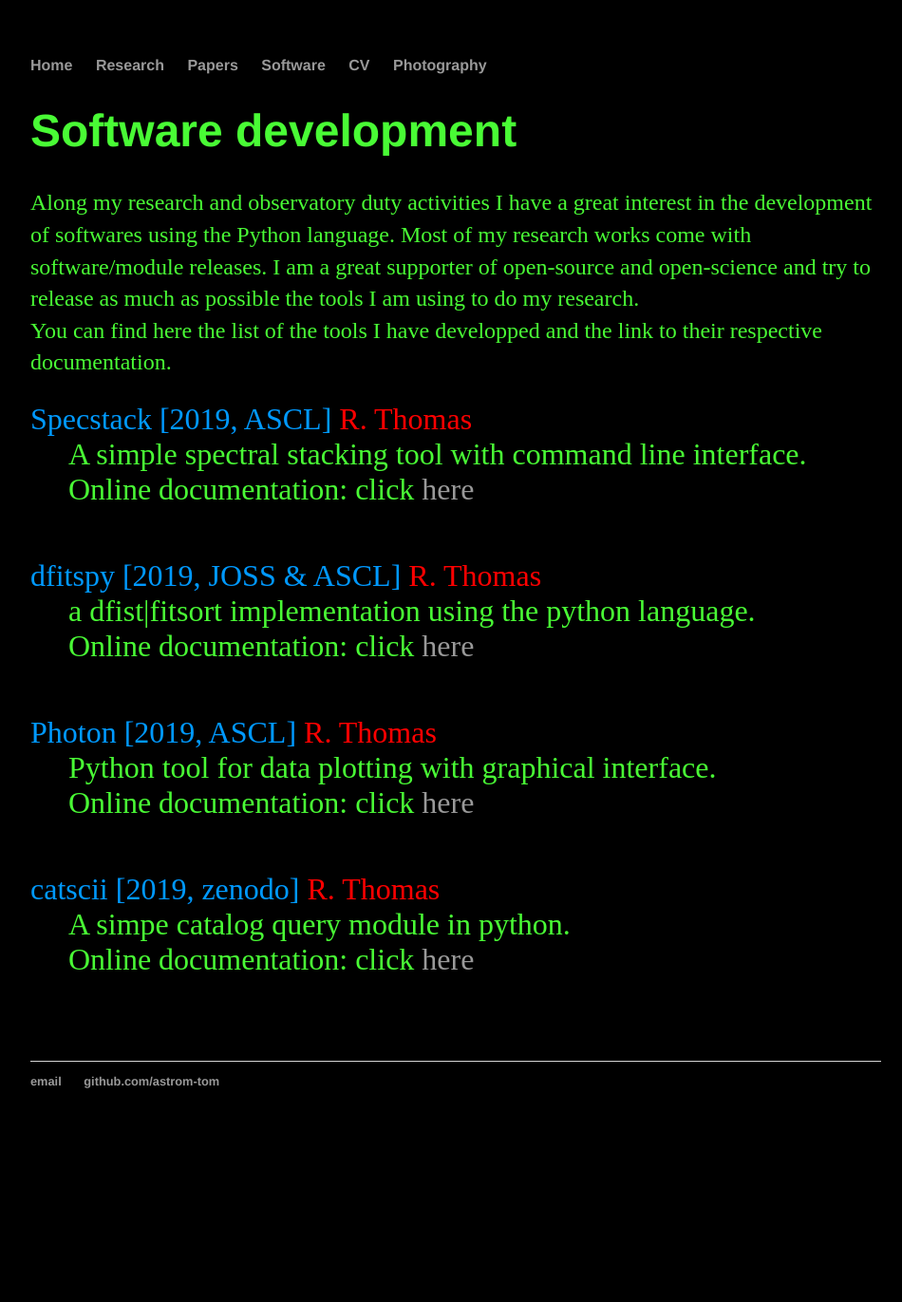
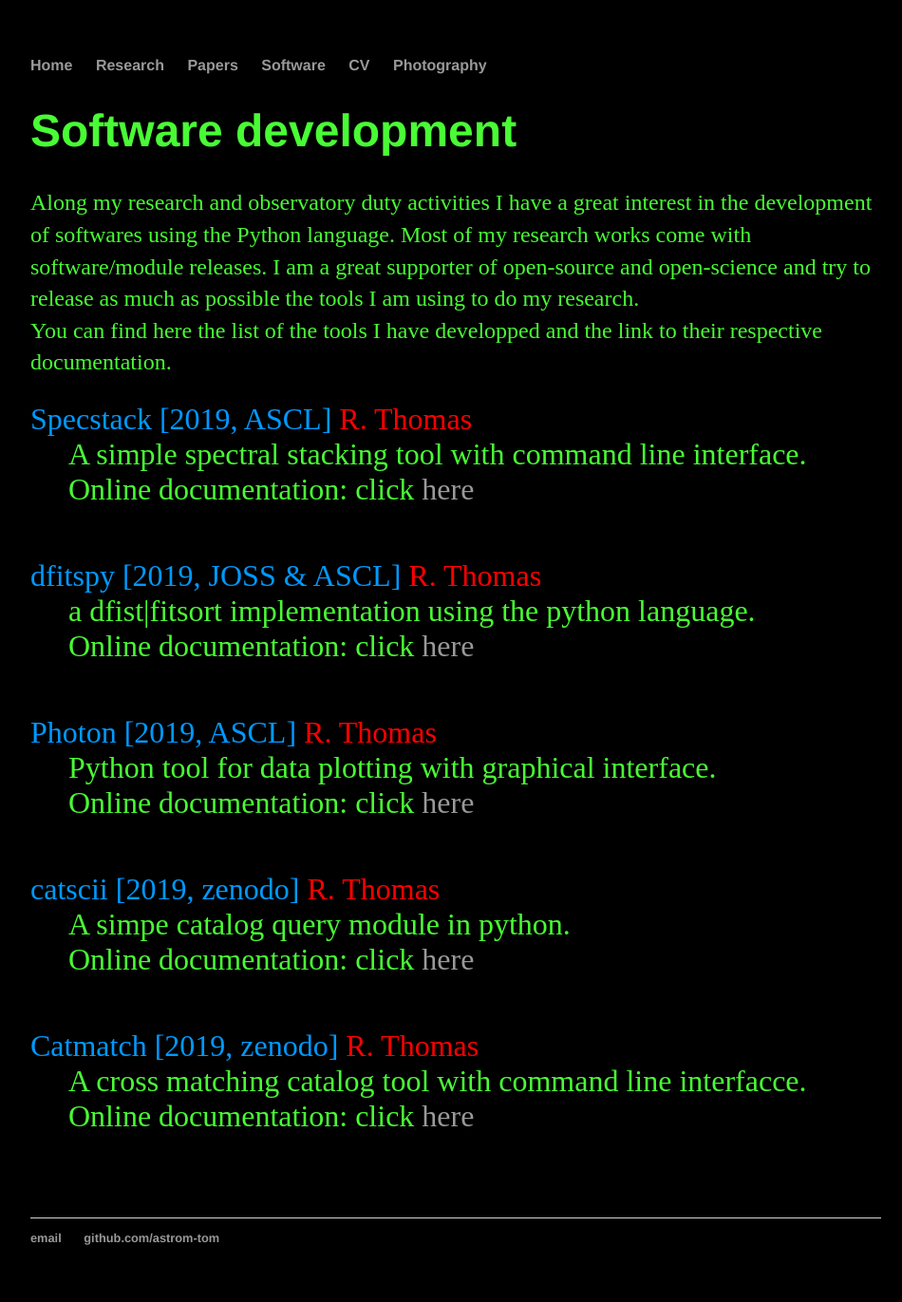
Before and after one commit to astrom-tom/astrom-tom.github.io, a Jekyll site: the page built from Software/index.html, in a window 1280 px wide. Shown: the whole page at 95% size, without its empty margins (160-1110 px from the left). Built offline with Jekyll 4.4.1, drawn with Linux system fonts in a browser that asks for light colours; before the commit the page ends 1206 px from its top, so only the background shows below that.

Commit message:
Update index.html

```diff
--- a/Software/index.html
+++ b/Software/index.html
@@ -33,6 +33,11 @@
        <dd> <font size="6">  A simpe catalog query module in python. <br> Online documentation:
 	       click <a href="https://github.com/astrom-tom/catscii">here</a>  </font>
 			<br><br><br>&nbsp;</dd>
+
+   <dt> <font size="6"> <span class='softR'>Catmatch [2019, zenodo]</span>  <span class='me'> R. Thomas </span> </font>  </dt>
+       <dd> <font size="6">  A cross matching catalog tool with command line interfacce. <br> Online documentation:
+	       click <a href="https://github.com/astrom-tom/CatMatch">here</a>  </font>
+			<br><br><br>&nbsp;</dd>
 </dl>
 
 </div><!-- /.blurb -->
```
